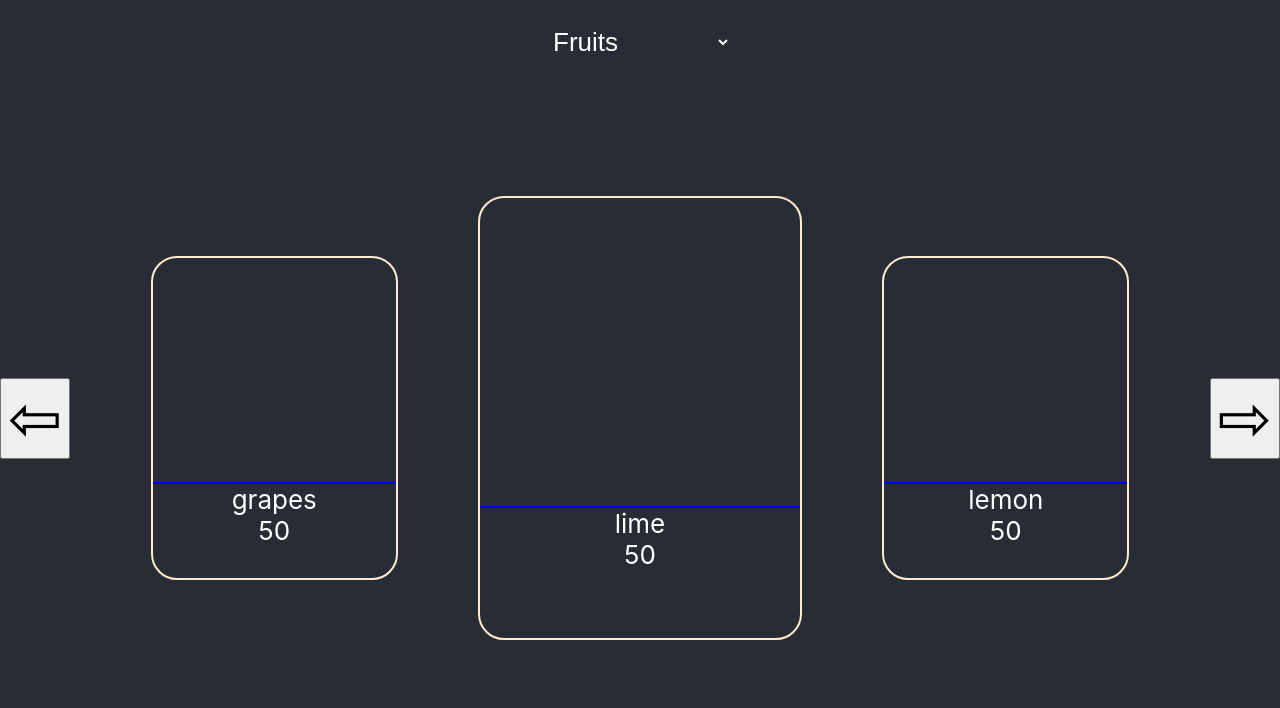
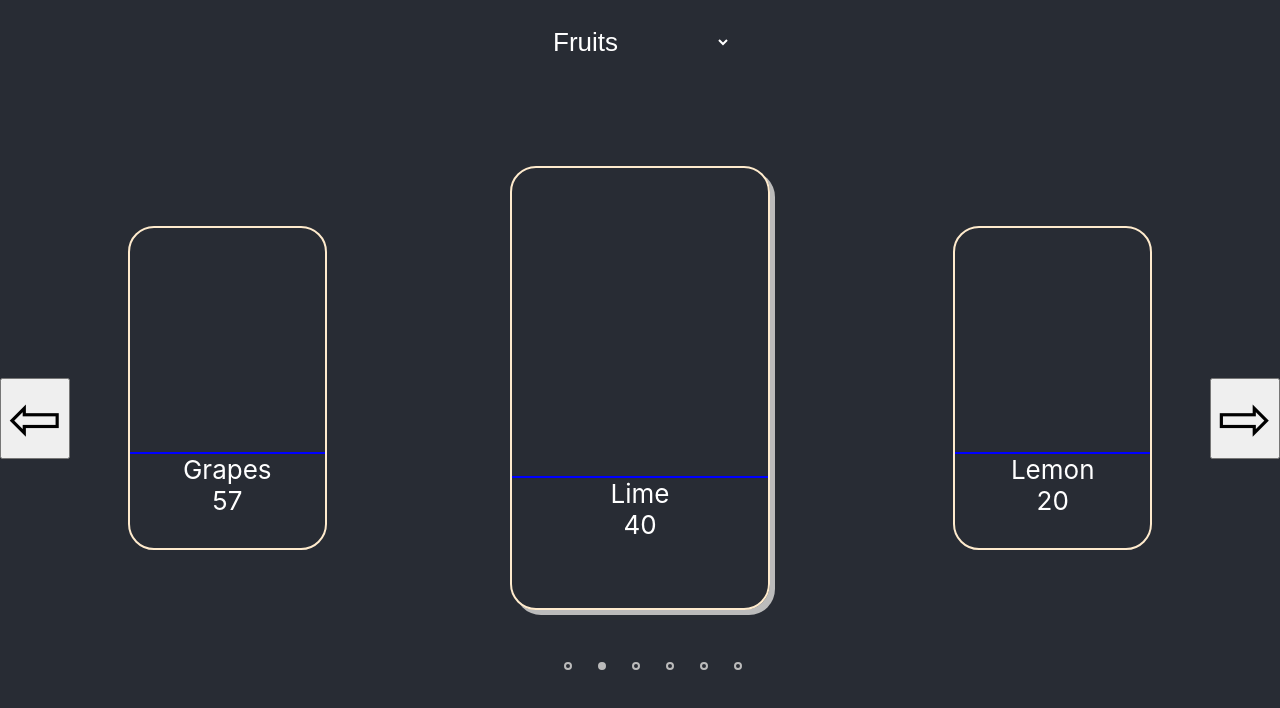
Before and after one commit to DeveloperSaket/paypal-assignment, a React (Create React App) app: page / in a window 1280 px wide. Shown: the top 708 px of the page. Built offline with nearby package versions, Linux system fonts and the light colour scheme.

Commit message:
add carousel dots

```diff
--- a/src/Components/Carousel/index.css
+++ b/src/Components/Carousel/index.css
@@ -1,5 +1,15 @@
 
-.card{
+
+.container {
+   flex-basis: 80%;
+}
+
+.card-container {
+    display: flex;
+    align-items: center;
+    justify-content: space-between;
+  }
+  .card{
     text-align: center;
     width: 19%;
     height: 40vh;
@@ -13,6 +23,17 @@
     height: 55vh;
     border: 2px solid blanchedalmond;
     border-radius: 1em;
+    box-shadow: 5px 5px #bbb;
+  }
+
+  .space-arround{
+    margin-left: 1em;
+  }
+  .space-top{
+    margin-top: 2em;
+    display: flex;
+    align-items: center;
+    justify-content: center;
   }
 
   .cardImage{
@@ -21,3 +42,18 @@
     height: 70%;
     border-bottom: 2px solid blue;
   }
+
+  .circle{
+      width: 4px;
+      height: 4px;
+      border: 2px solid #bbb;
+      border-radius: 50%;
+  }
+
+  .circle-filled{
+      width: 4px;
+      height: 4px;
+      border: 2px solid #bbb;
+      background-color: #bbb;
+      border-radius: 50%;
+  }
--- a/src/Components/Carousel/index.js
+++ b/src/Components/Carousel/index.js
@@ -1,10 +1,12 @@
 import './index.css';
 import PropTypes from "prop-types";
 
-function Carousel({ itemObj }) {
-    const { list } = itemObj;
+function Carousel({ itemObj, filteredList, cur = 2 }) {
+    const { list, pointer } = itemObj;
+
     return (
-        <>
+        <div className='container'>
+            <div className='card-container'>
                 {list.map((i, index) => {
                     return (<div className={index !== 1 ? 'card' : 'card-selected'}>
                         <div className='cardImage'></div>
@@ -13,7 +15,14 @@ function Carousel({ itemObj }) {
                     </div>)
                 }
                 )}
-        </>
+            </div>
+            <div className='card-container space-top'>
+                {filteredList.map((i, index) => {
+                    return (<div className={index !== pointer ? 'circle space-arround' : 'circle-filled space-arround'} />)
+                }
+                )}
+            </div>
+        </div>
     );
 }
 
--- a/src/Components/ProductList/index.js
+++ b/src/Components/ProductList/index.js
@@ -32,7 +32,7 @@ function ProductList() {
                         }
                     }}>&#8678;</button>
                 </div>
-                <Carousel itemObj={currentList} />
+                <Carousel itemObj={currentList} filteredList={filteredList} />
                 <div>
                     <button className='arrow' onClick={() => {
                         const itemObj = next(filteredList, currentList.pointer);
--- a/src/Constant/itemList.js
+++ b/src/Constant/itemList.js
@@ -7,86 +7,86 @@ const items = [
     },
     {
         image: '',
-        name: 'carrot',
+        name: 'Carrot',
         category: 'vagitable',
         price: 11
     },
     {
         image: '',
-        name: 'broccoli',
+        name: 'Broccoli',
         category: 'vagitable',
         price: 14
     },
     {
         image: '',
-        name: 'asparagus',
+        name: 'Asparagus',
         category: 'vagitable',
         price: 17
     },
     {
         image: '',
-        name: 'cauliflower',
+        name: 'Cauliflower',
         category: 'vagitable',
         price: 19
     },
     {
         image: '',
-        name: 'corn',
+        name: 'Corn',
         category: 'vagitable',
         price: 11
     },
     {
         image: '',
-        name: 'cucumber',
+        name: 'Cucumber',
         category: 'vagitable',
         price: 10
     },
     {
         image: '',
-        name: 'eggplant',
+        name: 'Eggplant',
         category: 'vagitable',
         price: 20
     },
     {
         image: '',
-        name: 'green pepper',
+        name: 'Green Pepper',
         category: 'vagitable',
         price: 10
     },
 
     {
         image: '',
-        name: 'grapes',
+        name: 'Grapes',
         category: 'fruits',
-        price: 50
+        price: 57
     },
     {
         image: '',
-        name: 'lime',
+        name: 'Lime',
         category: 'fruits',
-        price: 50
+        price: 40
     },
     {
         image: '',
-        name: 'lemon',
+        name: 'Lemon',
         category: 'fruits',
-        price: 50
+        price: 20
     },
     {
         image: '',
-        name: 'banana',
+        name: 'Banana',
         category: 'fruits',
-        price: 50
+        price: 25
     },
     {
         image: '',
-        name: 'apple',
+        name: 'Apple',
         category: 'fruits',
-        price: 50
+        price: 150
     },
     {
         image: '',
-        name: 'watermelon',
+        name: 'Watermelon',
         category: 'fruits',
         price: 50
     },
```
Lines whose indentation alone changed are shown as unchanged.
